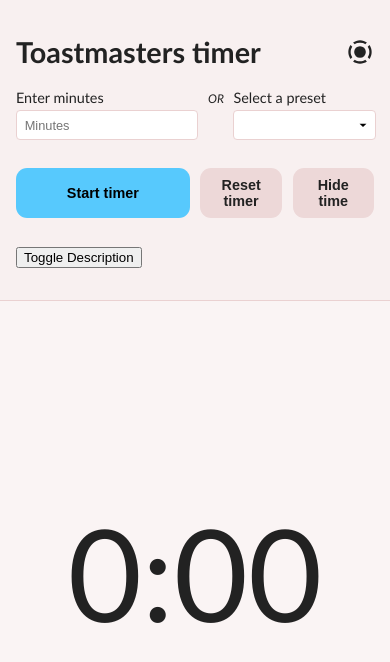
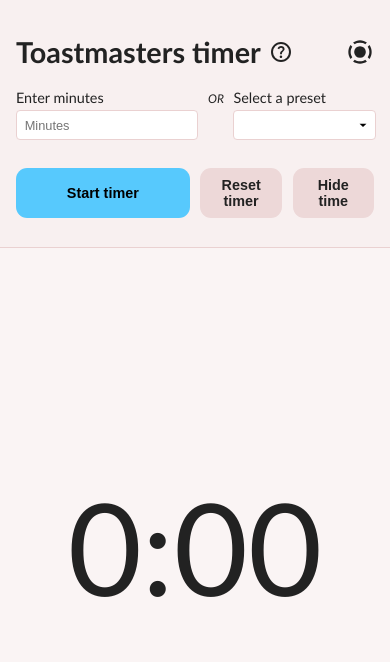
Before and after one commit to Ajuska/toastmasters-timer, an Angular app: page / in a window 390 px wide. Shown: the top 662 px of the page. Built offline with nearby package versions, Linux system fonts and the light colour scheme; what worker-timers would draw is missing.

Commit message:
Use nice icon to toggle description text

```diff
--- a/src/app/app.component.html
+++ b/src/app/app.component.html
@@ -1,7 +1,22 @@
 <main class="main">
   <div class="sidebar">
     <div class="header">
-      <h1>Toastmasters timer</h1>
+      <h1 class="header">
+        Toastmasters timer
+        <svg
+          xmlns="http://www.w3.org/2000/svg"
+          height="24px"
+          viewBox="0 -960 960 960"
+          width="24px"
+          fill="currentColor"
+          class="description-toggle mobile-only"
+          (click)="toggleDescription()"
+        >
+          <path
+            d="M478-240q21 0 35.5-14.5T528-290q0-21-14.5-35.5T478-340q-21 0-35.5 14.5T428-290q0 21 14.5 35.5T478-240Zm-36-154h74q0-33 7.5-52t42.5-52q26-26 41-49.5t15-56.5q0-56-41-86t-97-30q-57 0-92.5 30T342-618l66 26q5-18 22.5-39t53.5-21q32 0 48 17.5t16 38.5q0 20-12 37.5T506-526q-44 39-54 59t-10 73Zm38 314q-83 0-156-31.5T197-197q-54-54-85.5-127T80-480q0-83 31.5-156T197-763q54-54 127-85.5T480-880q83 0 156 31.5T763-763q54 54 85.5 127T880-480q0 83-31.5 156T763-197q-54 54-127 85.5T480-80Zm0-80q134 0 227-93t93-227q0-134-93-227t-227-93q-134 0-227 93t-93 227q0 134 93 227t227 93Zm0-320Z"
+          />
+        </svg>
+      </h1>
       <svg
         xmlns="http://www.w3.org/2000/svg"
         height="28px"
@@ -30,7 +45,7 @@
       (resetTimer)="resetTimer()"
       (toggleSeconds)="toggleSeconds()"
     ></app-timer-controls>
-    <app-timer-description />
+    <app-timer-description [isDescriptionHidden]="isDescriptionHidden" />
   </div>
   <div class="content">
     <app-timer-display
--- a/src/app/app.component.sass
+++ b/src/app/app.component.sass
@@ -28,6 +28,18 @@
 .svg-icon
   transition: fill 0.3s ease-in-out
 
+.description-toggle
+  cursor: pointer
+  font-size: 1.5rem
+  margin: 0 1rem
+  transition: color 0.2s ease-in-out
+
+  &:hover
+    color: lighten($black, 25%)
+
+.mobile-only
+  display: none
+
 @media (max-width: 768px)
   .main
     flex-direction: column
@@ -43,6 +55,12 @@
   .header
     flex-direction: row
 
+  .description-toggle
+    margin: 0 .5rem
+
+  .mobile-only
+    display: block
+
 @media (max-height: 420px)
   .sidebar
     height: fit-content
--- a/src/app/app.component.ts
+++ b/src/app/app.component.ts
@@ -37,6 +37,7 @@
   isStartTimerTouched: boolean = false;
   flash: boolean = true;
   wakeLock: WakeLockSentinel | null = null;
+  isDescriptionHidden: boolean = true;
 
   colorMapping: ColorMappingType = {
     green: 'var(--color-green)',
@@ -183,6 +184,16 @@
     }
   }
 
+  updateDescriptionVisibility() {
+    this.isDescriptionHidden = window.innerWidth <= 768;
+  }
+
+  toggleDescription() {
+    if (window.innerWidth <= 768) {
+      this.isDescriptionHidden = !this.isDescriptionHidden;
+    }
+  }
+
   @HostListener('window:keydown', ['$event'])
   handleKeyDown(event: KeyboardEvent) {
     if (event.key === ' ') {
@@ -194,6 +205,15 @@
     }
   }
 
+  @HostListener('window:resize', ['$event'])
+  onResize() {
+    this.updateDescriptionVisibility();
+  }
+
+  ngOnInit() {
+    this.updateDescriptionVisibility();
+  }
+
   ngOnDestroy() {
     this.stopTimer();
   }
--- a/src/app/timer-controls/timer-controls.component.sass
+++ b/src/app/timer-controls/timer-controls.component.sass
@@ -34,7 +34,7 @@
   display: grid
   grid-template-columns: repeat(2, 1fr)
   gap: 0.67rem
-  margin-bottom: 1.8rem
+  margin-bottom: .8rem
 
 .controls--button
   padding: 0.5rem 1rem
--- a/src/app/timer-description/timer-description.component.html
+++ b/src/app/timer-description/timer-description.component.html
@@ -1,8 +1,4 @@
-<button (click)="toggleDescription()" class="description-toggle mobile-only">
-  Toggle Description
-</button>
 <div class="description-content" [ngClass]="{ hidden: isDescriptionHidden }">
-  <div>
   <p>
     A simple tool for tracking time during speeches, evaluations or practice
     sessions.
@@ -43,4 +39,3 @@
   </div>
   <p>Select "Table topics" preset for table topics rule to apply.</p>
 </div>
-</div>
--- a/src/app/timer-description/timer-description.component.sass
+++ b/src/app/timer-description/timer-description.component.sass
@@ -4,19 +4,17 @@
 
 .rules--column
   font-size: 0.9rem
-
-.description-toggle
   margin-bottom: 1rem
 
 .description-content
-  margin-bottom: 1rem
+  margin: 1rem 0
+  max-height: 1000px
+  overflow: hidden
+  transition: all 0.5s ease-in-out
+  opacity: 1
 
   &.hidden
-    display: none
-
-.mobile-only
-  display: none
-
-@media (max-width: 768px)
-  .mobile-only
-    display: block
+    margin: 0
+    max-height: 0
+    opacity: 0
+    pointer-events: none
--- a/src/app/timer-description/timer-description.component.ts
+++ b/src/app/timer-description/timer-description.component.ts
@@ -1,4 +1,4 @@
-import { Component, OnInit, HostListener } from '@angular/core';
+import { Component, Input } from '@angular/core';
 import { CommonModule } from '@angular/common';
 
 @Component({
@@ -8,25 +8,6 @@
   templateUrl: './timer-description.component.html',
   styleUrl: './timer-description.component.sass',
 })
-export class TimerDescriptionComponent implements OnInit {
-  isDescriptionHidden: boolean = false;
-
-  ngOnInit() {
-    this.updateDescriptionVisibility();
-  }
-
-  @HostListener('window:resize', ['$event'])
-  onResize() {
-    this.updateDescriptionVisibility();
-  }
-
-  updateDescriptionVisibility() {
-    this.isDescriptionHidden = window.innerWidth <= 768;
-  }
-
-  toggleDescription() {
-    if (window.innerWidth <= 768) {
-      this.isDescriptionHidden = !this.isDescriptionHidden;
-    }
-  }
+export class TimerDescriptionComponent {
+  @Input() isDescriptionHidden: boolean = true;
 }
```
Lines whose indentation alone changed are shown as unchanged.
